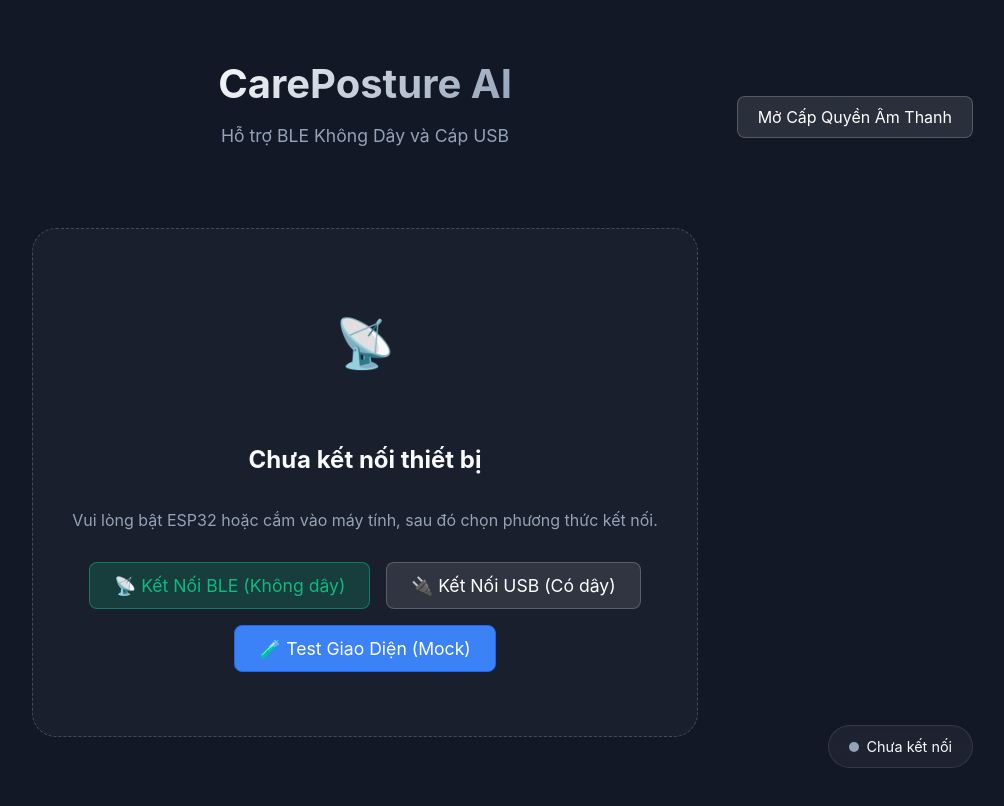
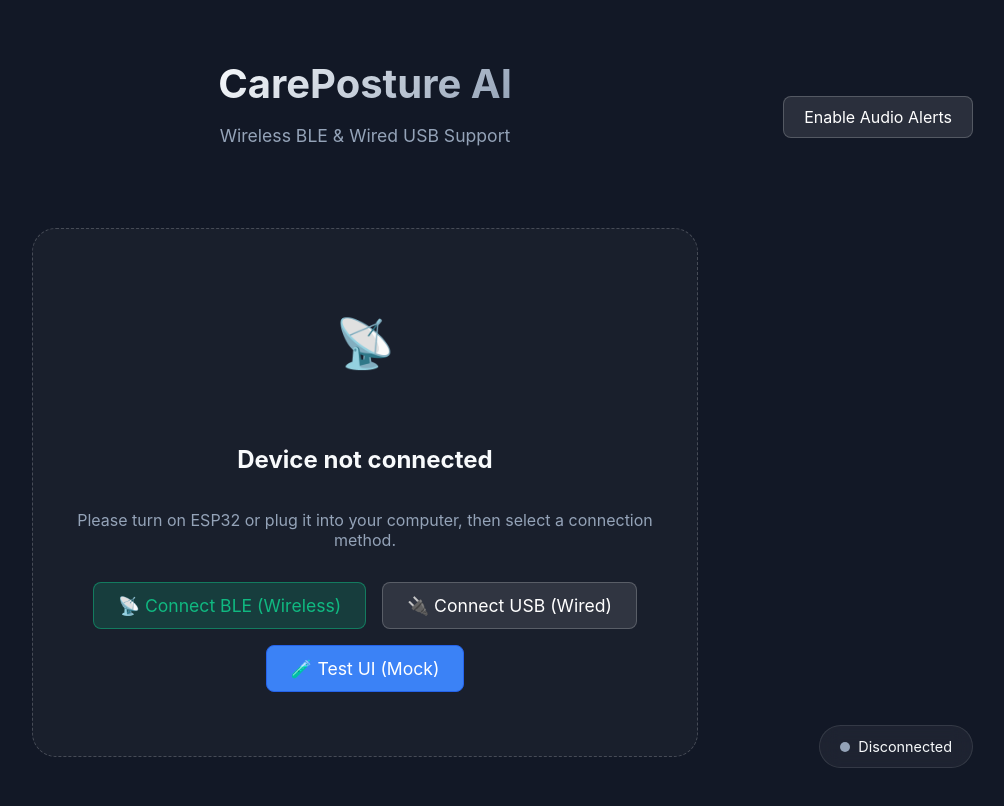
Before and after one commit to uvnb/iottam, a React (Vite) app in the folder web-app/: page / in a window 1280 px wide. Shown: the top 806 px of the page, without its empty margins (275-1279 px from the left). Built offline with nearby package versions, Linux system fonts and the light colour scheme.

Commit message:
UI translation to English, updated Alert UI, and fixed continuous sound beep for bad postures

```diff
--- a/web-app/src/App.tsx
+++ b/web-app/src/App.tsx
@@ -6,11 +6,9 @@ class ErrorBoundary extends React.Component<any, { hasError: boolean, error: any
     super(props);
     this.state = { hasError: false, error: null };
   }
-
   static getDerivedStateFromError(error: any) {
     return { hasError: true, error };
   }
-
   render() {
     if (this.state.hasError) {
       return (
@@ -25,47 +23,45 @@ class ErrorBoundary extends React.Component<any, { hasError: boolean, error: any
   }
 }
 
-import './index.css';
-
 const POSTURE_DATA: Record<string, any> = {
   "normal_idle": {
-    title: "TƯ THẾ ỔN ĐỊNH",
+    title: "STABLE POSTURE",
     subtitle: "Normal idle",
     alert: "POSTURE OK  •  KEEP A NEUTRAL SPINE  •  RELAX YOUR SHOULDERS",
-    reminder: "Duy trì đầu ở vị trí trung tính, thả lỏng hai vai và đổi tư thế định kỳ.",
-    affected: "Không có vùng cảnh báo nổi bật",
+    reminder: "Maintain your head in a neutral position, relax both shoulders, and change posture periodically.",
+    affected: "No significant warning areas",
     safe: true
   },
   "bad_posture": {
-    title: "TƯ THẾ GÙ / NGỒI SAI",
+    title: "SLOUCHING / BAD POSTURE",
     subtitle: "Bad posture detected",
     alert: "POSTURE ALERT  •  NECK AND UPPER-BACK LOAD DETECTED  •  SIT TALL",
-    reminder: "Nhẹ nhàng đưa đầu về sau, mở vai và tựa lưng. Không cố ưỡn quá mức.",
-    affected: "Cổ gáy • cơ thang • vai • lưng trên",
+    reminder: "Gently bring your head back, open your shoulders, and lean back. Avoid overarching.",
+    affected: "Neck • Trapezius • Shoulders • Upper back",
     safe: false
   },
   "bending": {
-    title: "CÚI NGƯỜI",
+    title: "BENDING",
     subtitle: "Bending detected",
     alert: "BENDING ALERT  •  REDUCE PROLONGED FORWARD FLEXION  •  RESET POSTURE",
-    reminder: "Rút ngắn thời gian cúi liên tục. Khi đứng lên, giữ chuyển động chậm và có kiểm soát.",
-    affected: "Cổ gáy • lưng giữa • vùng thắt lưng",
+    reminder: "Reduce continuous bending time. When standing up, keep movements slow and controlled.",
+    affected: "Neck • Mid back • Lower back",
     safe: false
   },
   "lifting_wrong_back": {
-    title: "NÂNG VẬT SAI TƯ THẾ",
+    title: "UNSAFE LIFTING",
     subtitle: "Unsafe back lifting pattern",
     alert: "LIFTING ALERT  •  LOAD ON LOWER BACK  •  STOP AND RESET YOUR FORM",
-    reminder: "Dừng động tác, đưa vật sát người và dùng chân hỗ trợ. Không xoay thân khi đang nâng.",
-    affected: "Cơ dựng sống • lưng giữa • thắt lưng",
+    reminder: "Stop the movement, bring the object close to your body, and use your legs. Do not twist your torso while lifting.",
+    affected: "Erector spinae • Mid back • Lower back",
     safe: false
   },
   "shoulder_asymmetry": {
-    title: "LỆCH VAI",
+    title: "SHOULDER ASYMMETRY",
     subtitle: "Shoulder asymmetry detected",
     alert: "SHOULDER ALERT  •  UNEVEN SHOULDER POSITION  •  RELAX AND RE-CENTER",
-    reminder: "Thả lỏng tay, cân lại hai vai và tránh mang tải lâu ở một bên.",
-    affected: "Cơ thang • vai trái/phải • quanh xương bả vai",
+    reminder: "Relax your arms, level your shoulders, and avoid carrying loads on one side for too long.",
+    affected: "Trapezius • Left/Right shoulders • Scapula area",
     safe: false
   }
 };
@@ -80,7 +76,9 @@ function App() {
   const [currentPosture, setCurrentPosture] = useState<string>('normal_idle');
   const [confidence, setConfidence] = useState<number>(0);
   const [audioEnabled, setAudioEnabled] = useState(false);
+
   const audioCtxRef = useRef<AudioContext | null>(null);
+  const lastBeepRef = useRef<number>(0);
 
   // USB Refs
   const portRef = useRef<any>(null);
@@ -94,11 +92,16 @@ function App() {
     if (!audioCtxRef.current) {
       audioCtxRef.current = new (window.AudioContext || (window as any).webkitAudioContext)();
     }
+    if (audioCtxRef.current.state === 'suspended') {
+      audioCtxRef.current.resume();
+    }
     setAudioEnabled(true);
   };
 
   const playAlertSound = () => {
     if (!audioCtxRef.current || !audioEnabled) return;
+    if (audioCtxRef.current.state === 'suspended') audioCtxRef.current.resume();
+
     const oscillator = audioCtxRef.current.createOscillator();
     const gainNode = audioCtxRef.current.createGain();
 
@@ -127,29 +130,34 @@ function App() {
         let postureKey = postureMatch[1];
         const conf = parseFloat(confMatch[1]);
 
-        // Theo chuẩn ESP32, đôi khi nó có thể gửi class=4 kèm posture=normal_idle.
-        // Bằng cách dùng trực tiếp key chuỗi chữ, ta không cần lo về class ID nữa!
         if (!POSTURE_DATA[postureKey]) postureKey = 'normal_idle';
 
         setCurrentPosture(prev => {
-          if (prev === 'normal_idle' && postureKey !== 'normal_idle') playAlertSound();
+          const isSafe = POSTURE_DATA[postureKey].safe;
+          const now = Date.now();
+
+          if (!isSafe) {
+            // Beep if it just changed from a safe posture, or if 3 seconds have passed in an unsafe posture
+            if (prev === 'normal_idle' || now - lastBeepRef.current > 3000) {
+              playAlertSound();
+              lastBeepRef.current = now;
+            }
+          }
           return postureKey;
         });
         setConfidence(conf);
       }
       return;
     }
-
   };
 
-  // -------------------------------------------------------------
-  // WEB BLUETOOTH API (BLE)
-  // -------------------------------------------------------------
   const connectBLE = async () => {
     if (!('bluetooth' in navigator)) {
-      alert('Trình duyệt không hỗ trợ Web Bluetooth API. Hãy dùng Chrome/Edge trên PC hoặc Android.');
+      alert('Browser does not support Web Bluetooth API. Please use Chrome/Edge on PC or Android.');
       return;
     }
+
+    if (!audioCtxRef.current) initAudio();
 
     try {
       setConnectionStatus('Connecting');
@@ -176,17 +184,13 @@ function App() {
         const value = event.target.value;
         const decoder = new TextDecoder('utf-8');
         const text = decoder.decode(value);
-        // BLE packets might be chunks, but here we assume our short CSV fits or is handled by ESP32 GATT
         parseSerialLine(text.trim());
       });
 
       await characteristic.startNotifications();
       setConnectionStatus('Connected');
-
-      if (!audioCtxRef.current) initAudio();
-
     } catch (err) {
-      console.error('Lỗi BLE:', err);
+      console.error('BLE Error:', err);
       setConnectionStatus('Error');
     }
   };
@@ -204,14 +208,13 @@ function App() {
     setConnectionType(null);
   };
 
-  // -------------------------------------------------------------
-  // WEB SERIAL API (USB)
-  // -------------------------------------------------------------
   const connectSerial = async () => {
     if (!('serial' in navigator)) {
-      alert('Trình duyệt không hỗ trợ Web Serial API.');
+      alert('Browser does not support Web Serial API.');
       return;
     }
+
+    if (!audioCtxRef.current) initAudio();
 
     try {
       setConnectionStatus('Connecting');
@@ -222,14 +225,12 @@ function App() {
       portRef.current = port;
       setConnectionStatus('Connected');
 
-      if (!audioCtxRef.current) initAudio();
       readSerialData(port);
-
     } catch (err: any) {
-      console.error('Lỗi Serial:', err);
+      console.error('Serial Error:', err);
       setConnectionStatus('Error');
       if (err.toString().includes('NetworkError') || err.toString().includes('Failed to open')) {
-        alert('Lỗi: Cổng USB đang bị chiếm dụng!\n\nVui lòng TẮT Serial Monitor trên Arduino IDE hoặc các phần mềm khác đang mở cổng COM, sau đó thử lại.');
+        alert('Error: USB port is currently in use!\n\nPlease close the Serial Monitor in Arduino IDE or any other software using the COM port, then try again.');
       }
     }
   };
@@ -258,7 +259,6 @@ function App() {
 
         const now = Date.now();
         if (lines.length > 0 && now - lastRenderTime > 100) {
-          // Chỉ lấy đúng dòng [AI] class= để đọc độ tin cậy và tư thế
           const aiLines = lines.filter(l => l.includes('[AI] class='));
           if (aiLines.length > 0) {
             parseSerialLine(aiLines[aiLines.length - 1].trim());
@@ -267,7 +267,7 @@ function App() {
         }
       }
     } catch (error) {
-      console.error('Lỗi đọc Serial:', error);
+      console.error('Serial Read Error:', error);
       setConnectionStatus('Error');
     } finally {
       reader.releaseLock();
@@ -301,41 +301,40 @@ function App() {
     <div className="app-container">
       {!audioEnabled && connectionStatus === 'Disconnected' && (
         <button className="audio-btn" onClick={initAudio} style={{ top: '6rem' }}>
-          Mở Cấp Quyền Âm Thanh
+          Enable Audio Alerts
         </button>
       )}
 
       <div className="header">
         <h1>CarePosture AI</h1>
-        <p>Hỗ trợ BLE Không Dây và Cáp USB</p>
+        <p>Wireless BLE & Wired USB Support</p>
       </div>
 
       {connectionStatus !== 'Connected' ? (
         <div className="connect-prompt">
           <div className="status-icon" style={{ marginBottom: '2rem' }}>📡</div>
-          <h2>Chưa kết nối thiết bị</h2>
+          <h2>Device not connected</h2>
           <p style={{ color: 'var(--text-muted)', marginBottom: '2rem' }}>
-            Vui lòng bật ESP32 hoặc cắm vào máy tính, sau đó chọn phương thức kết nối.
+            Please turn on ESP32 or plug it into your computer, then select a connection method.
           </p>
           <div style={{ display: 'flex', gap: '1rem', flexWrap: 'wrap', justifyContent: 'center' }}>
             <button onClick={connectBLE} className="audio-btn" style={{ position: 'relative', top: 0, right: 0, fontSize: '1.1rem', padding: '12px 24px', background: 'rgba(16, 185, 129, 0.2)', borderColor: 'rgba(16, 185, 129, 0.5)', color: '#10b981' }}>
-              📡 Kết Nối BLE (Không dây)
+              📡 Connect BLE (Wireless)
             </button>
             <button onClick={connectSerial} className="audio-btn" style={{ position: 'relative', top: 0, right: 0, fontSize: '1.1rem', padding: '12px 24px' }}>
-              🔌 Kết Nối USB (Có dây)
+              🔌 Connect USB (Wired)
             </button>
             <button onClick={() => {
               setConnectionStatus('Connected');
               setConnectionType('USB');
               parseSerialLine('[AI] class=1,posture=bad_posture,confidence=0.8500');
             }} className="audio-btn" style={{ position: 'relative', top: 0, right: 0, fontSize: '1.1rem', padding: '12px 24px', background: '#3b82f6', borderColor: '#2563eb' }}>
-              🧪 Test Giao Diện (Mock)
+              🧪 Test UI (Mock)
             </button>
           </div>
         </div>
       ) : (
         <div className="main-content">
-          {/* Left Side: 2D Model */}
           <div className={`model-container ${statusClass}`}>
             <img src="/back_muscles.png" alt="Back Muscles" className="body-model" />
             <div className="sensor-point c7"><div className="pulse"></div><span className="label">C7</span></div>
@@ -345,7 +344,6 @@ function App() {
             <div className="sensor-point rs"><div className="pulse"></div><span className="label">RS</span></div>
           </div>
 
-          {/* Right Side: Posture Status */}
           <div className={`posture-card ${statusClass}`}>
             <div className="status-icon">
               {isNormal ? '✓' : '⚠️'}
@@ -357,22 +355,21 @@ function App() {
               <span>{postureInfo.subtitle}</span>
             </p>
             <div className="confidence" style={{ marginBottom: '1.5rem' }}>
-              <span>Độ tin cậy: {(confidence * 100).toFixed(1)}%</span>
+              <span>Confidence: {(confidence * 100).toFixed(1)}%</span>
             </div>
 
             <div className="posture-details" style={{ textAlign: 'left', background: 'rgba(0,0,0,0.2)', padding: '1.5rem', borderRadius: '12px' }}>
+
+              <div style={{ marginBottom: '1.5rem', color: postureInfo.safe ? '#10b981' : '#f43f5e', fontSize: '1.05rem', fontWeight: 'bold', letterSpacing: '0.5px' }}>
+                <span>{postureInfo.alert}</span>
+              </div>
+
               <div style={{ marginBottom: '1rem' }}>
-                <strong style={{ color: postureInfo.safe ? '#10b981' : '#f43f5e' }}>
-                  <span>Cảnh báo:</span>
-                </strong>
-                <span style={{ display: 'block', marginTop: '0.5rem', fontSize: '0.9rem', lineHeight: '1.5', letterSpacing: '0.5px' }}>{postureInfo.alert}</span>
-              </div>
-              <div style={{ marginBottom: '1rem' }}>
-                <strong style={{ color: 'var(--text-muted)' }}><span>Vùng ảnh hưởng:</span></strong>
+                <strong style={{ color: 'var(--text-muted)' }}><span>Affected regions:</span></strong>
                 <span style={{ display: 'block', marginTop: '0.5rem', fontSize: '0.9rem' }}>{postureInfo.affected}</span>
               </div>
               <div>
-                <strong style={{ color: 'var(--text-muted)' }}><span>Lời khuyên:</span></strong>
+                <strong style={{ color: 'var(--text-muted)' }}><span>Recommendation:</span></strong>
                 <span style={{ display: 'block', marginTop: '0.5rem', fontSize: '0.9rem', lineHeight: '1.5' }}>{postureInfo.reminder}</span>
               </div>
             </div>
@@ -383,15 +380,15 @@ function App() {
       <div className="connection-status">
         <div className={`status-dot ${connectionStatus === 'Connected' ? 'connected' : connectionStatus === 'Error' ? 'error' : ''}`}></div>
         <span>
-          {connectionStatus === 'Disconnected' && <span>Chưa kết nối</span>}
-          {connectionStatus === 'Connecting' && <span>Đang kết nối {connectionType}...</span>}
-          {connectionStatus === 'Connected' && <span>Đã kết nối trực tiếp ({connectionType})</span>}
-          {connectionStatus === 'Error' && <span>Mất kết nối / Lỗi</span>}
+          {connectionStatus === 'Disconnected' && <span>Disconnected</span>}
+          {connectionStatus === 'Connecting' && <span>Connecting {connectionType}...</span>}
+          {connectionStatus === 'Connected' && <span>Connected via {connectionType}</span>}
+          {connectionStatus === 'Error' && <span>Disconnected / Error</span>}
         </span>
 
         {connectionStatus === 'Connected' && (
           <button onClick={disconnectAll} style={{ marginLeft: '10px', background: 'transparent', border: '1px solid white', color: 'white', borderRadius: '4px', cursor: 'pointer' }}>
-            Ngắt kết nối
+            Disconnect
           </button>
         )}
       </div>
```
